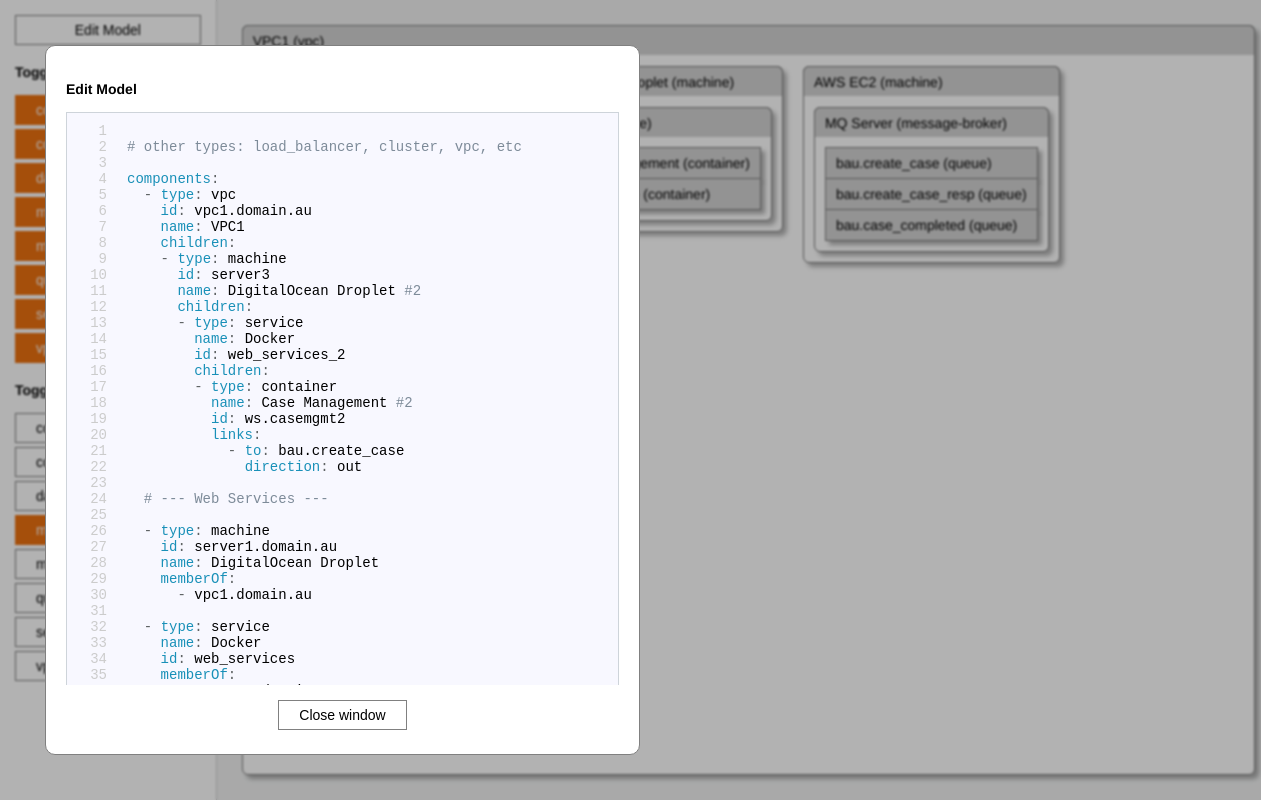
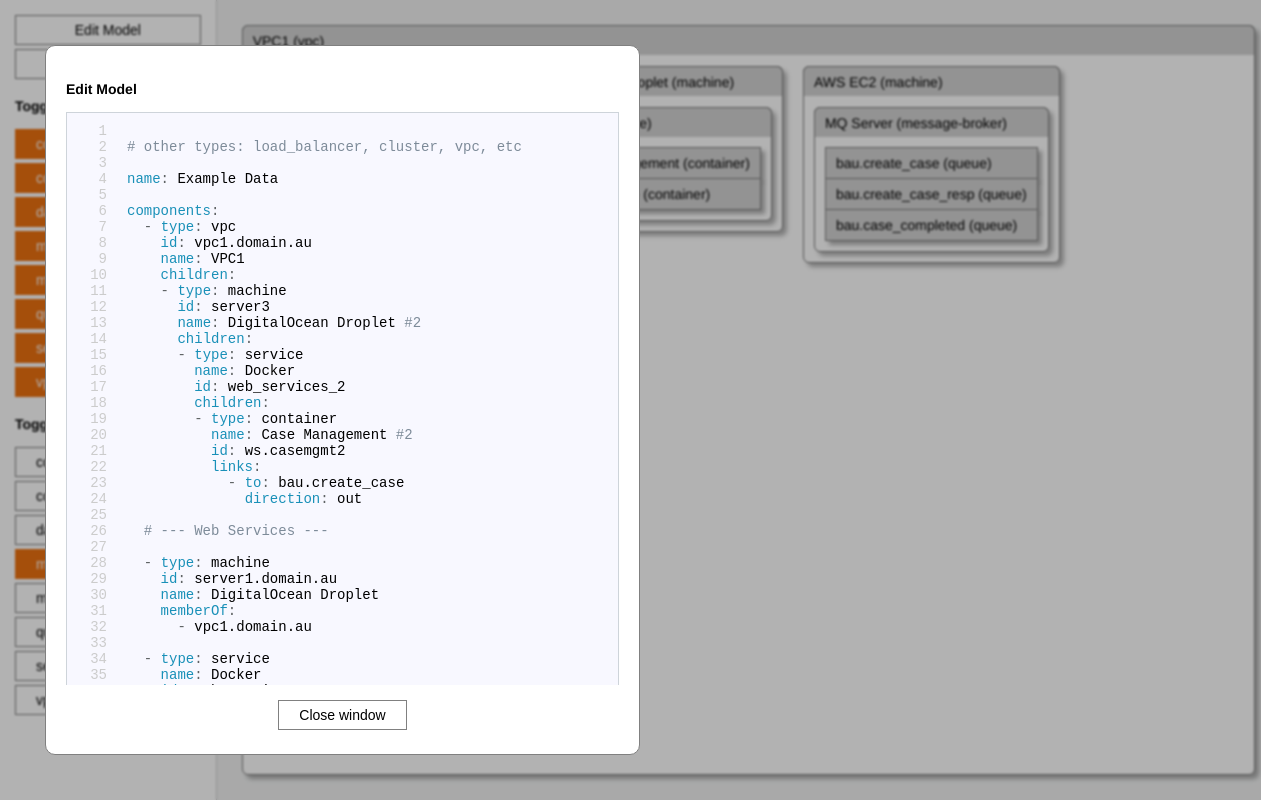
Before and after one commit to nickgrealy/relationships-visualiser, a Gatsby site: page / in a window 1280 px wide. Both pictures are taken after a click on the button "Edit Model". Shown: the full height of the page, 0-1261 px from the left. Built offline with nearby package versions, Linux system fonts and the light colour scheme; Gatsby itself is replaced by a stand-in of ours.

Commit message:
WIP - adding load function.

```diff
--- /dev/null
+++ b/src/common/SampleYamlString.js
@@ -0,0 +1,133 @@
+const rawYamlString = `
+# other types: load_balancer, cluster, vpc, etc
+
+name: Example Data
+
+components:
+  - type: vpc
+    id: vpc1.domain.au
+    name: VPC1
+    children:
+    - type: machine
+      id: server3
+      name: DigitalOcean Droplet #2
+      children:
+      - type: service
+        name: Docker
+        id: web_services_2
+        children:
+        - type: container
+          name: Case Management #2
+          id: ws.casemgmt2
+          links:
+            - to: bau.create_case
+              direction: out
+
+  # --- Web Services ---
+
+  - type: machine
+    id: server1.domain.au
+    name: DigitalOcean Droplet
+    memberOf:
+      - vpc1.domain.au
+
+  - type: service
+    name: Docker
+    id: web_services
+    memberOf:
+      - server1.domain.au
+
+  - type: container
+    name: Case Management
+    id: ws.casemgmt
+    memberOf:
+      - web_services
+    links:
+      - to: bau.create_case
+        direction: out
+      - to: bau.create_case_resp
+        direction: in
+      - to: bau.case_completed
+        direction: both
+      - to: mongo.onepass.cases
+        direction: out
+      - to: mongo.onepass.forms
+        direction: out
+
+  - type: container
+    name: Auth Module
+    id: ws.accessctrl
+    memberOf:
+      - web_services
+    links:
+      - to: bau.create_case
+        direction: out
+      - to: mongo.onepass.users
+        direction: out
+
+  # --- MQ ---
+
+  - type: machine
+    name: AWS EC2
+    id: server2.domain.au
+    memberOf:
+      - vpc1.domain.au
+
+  - type: message-broker
+    name: MQ Server
+    id: mq1.domain.au
+    memberOf:
+      - server2.domain.au
+
+  - type: queue
+    name: bau.create_case
+    id: bau.create_case
+    memberOf:
+      - mq1.domain.au
+
+  - type: queue
+    name: bau.create_case_resp
+    id: bau.create_case_resp
+    memberOf:
+      - mq1.domain.au
+
+  - type: queue
+    name: bau.case_completed
+    id: bau.case_completed
+    memberOf:
+      - mq1.domain.au
+
+  # --- Database ---
+
+  - type: machine
+    name: Atlas MongoDb
+    id: mongo-cluster-123.mongodb.com
+    memberOf:
+      - vpc1.domain.au
+
+  - type: database
+    name: onepass
+    id: mongo.onepass
+    memberOf:
+      - mongo-cluster-123.mongodb.com
+
+  - type: collection
+    name: users
+    id: mongo.onepass.users
+    memberOf:
+      - mongo.onepass
+
+  - type: collection
+    name: cases
+    id: mongo.onepass.cases
+    memberOf:
+      - mongo.onepass
+
+  - type: collection
+    name: forms
+    id: mongo.onepass.forms
+    memberOf:
+      - mongo.onepass
+`
+
+export default rawYamlString
--- /dev/null
+++ b/src/common/Storage.js
@@ -0,0 +1,9 @@
+
+export const save = (name, yamlString) => localStorage.setItem(name, yamlString)
+
+export const load = (name) => localStorage.getItem(name)
+
+/**
+ * @returns {Array<String>} - a list of keys
+ */
+export const list = () => Object.keys(localStorage)
--- a/src/components/ComponentDataYaml.js
+++ b/src/common/YamlPostProcessor.js
@@ -1,143 +1,12 @@
 const yaml = require('js-yaml')
-const { isDef, isUndef, isNotPresent } = require('../common/utils')
-
-const rawYamlString = `
-# other types: load_balancer, cluster, vpc, etc
-
-components:
-  - type: vpc
-    id: vpc1.domain.au
-    name: VPC1
-    children:
-    - type: machine
-      id: server3
-      name: DigitalOcean Droplet #2
-      children:
-      - type: service
-        name: Docker
-        id: web_services_2
-        children:
-        - type: container
-          name: Case Management #2
-          id: ws.casemgmt2
-          links:
-            - to: bau.create_case
-              direction: out
-
-  # --- Web Services ---
-
-  - type: machine
-    id: server1.domain.au
-    name: DigitalOcean Droplet
-    memberOf:
-      - vpc1.domain.au
-
-  - type: service
-    name: Docker
-    id: web_services
-    memberOf:
-      - server1.domain.au
-
-  - type: container
-    name: Case Management
-    id: ws.casemgmt
-    memberOf:
-      - web_services
-    links:
-      - to: bau.create_case
-        direction: out
-      - to: bau.create_case_resp
-        direction: in
-      - to: bau.case_completed
-        direction: both
-      - to: mongo.onepass.cases
-        direction: out
-      - to: mongo.onepass.forms
-        direction: out
-
-  - type: container
-    name: Auth Module
-    id: ws.accessctrl
-    memberOf:
-      - web_services
-    links:
-      - to: bau.create_case
-        direction: out
-      - to: mongo.onepass.users
-        direction: out
-
-  # --- MQ ---
-
-  - type: machine
-    name: AWS EC2
-    id: server2.domain.au
-    memberOf:
-      - vpc1.domain.au
-
-  - type: message-broker
-    name: MQ Server
-    id: mq1.domain.au
-    memberOf:
-      - server2.domain.au
-
-  - type: queue
-    name: bau.create_case
-    id: bau.create_case
-    memberOf:
-      - mq1.domain.au
-
-  - type: queue
-    name: bau.create_case_resp
-    id: bau.create_case_resp
-    memberOf:
-      - mq1.domain.au
-
-  - type: queue
-    name: bau.case_completed
-    id: bau.case_completed
-    memberOf:
-      - mq1.domain.au
-
-  # --- Database ---
-
-  - type: machine
-    name: Atlas MongoDb
-    id: mongo-cluster-123.mongodb.com
-    memberOf:
-      - vpc1.domain.au
-
-  - type: database
-    name: onepass
-    id: mongo.onepass
-    memberOf:
-      - mongo-cluster-123.mongodb.com
-
-  - type: collection
-    name: users
-    id: mongo.onepass.users
-    memberOf:
-      - mongo.onepass
-
-  - type: collection
-    name: cases
-    id: mongo.onepass.cases
-    memberOf:
-      - mongo.onepass
-
-  - type: collection
-    name: forms
-    id: mongo.onepass.forms
-    memberOf:
-      - mongo.onepass
-`
+const { isDef, isUndef, isNotPresent, isString, isArray } = require('./utils')
 
 /**
+ * Parses and validates a Yaml string.
  *
  * @param {*} ymlString
  */
 const parseYaml = ymlString => {
-  const jsonComponents = yaml.load(ymlString)
-
   const ROOT_LEVEL_COMPONENTS = []
   const LINKS = []
   const MAP_BY_MEMBER_OF = {}
@@ -167,8 +36,8 @@ const parseYaml = ymlString => {
     // pre-process verification checks...
 
     // verify id is valid...
-    if (typeof id === 'undefined') throw new Error(`Component must have an 'id' field - '${JSON.stringify(component)}'`)
-    if (typeof id !== 'string') throw new Error(`'id' must be a string - '${id}'`)
+    if (typeof id === 'undefined') throw new Error(`'id' field missing - '${JSON.stringify(component)}'`)
+    if (typeof id !== 'string') throw new Error(`'id' field must be a string - '${id}'`)
 
     // verify parentIds are valid...
     parentIds.forEach(parentId => {
@@ -225,11 +94,19 @@ const parseYaml = ymlString => {
     })
   }
 
+  // parse yaml...
+  const root = yaml.load(ymlString)
+
   // pre-pre-checks...
-  if (isNotPresent(jsonComponents) || !Array.isArray(jsonComponents.components)) throw new Error('Root element must be a \'components:\' of type array.')
+  if (isNotPresent(root)) throw new Error('Root element must not be empty - required fields => \'name\', \'components\'.')
+  const { name, components } = root
+  if (isUndef(name)) throw new Error(`Root \'name\' field missing - ${JSON.stringify({ root, ymlString })}`)
+  if (isUndef(components)) throw new Error('Root \'components\' field missing')
+  if (!isString(name)) throw new Error(`Root 'name' field must be a string - '${name}'`)
+  if (!isArray(components)) throw new Error('Root \'components\' element must be an array.')
 
   // start processing the components...
-  jsonComponents.components.forEach(component => recursivelyProcessComponents(component))
+  components.forEach(component => recursivelyProcessComponents(component))
 
   // post process checks...
   LINKS.forEach(({ to }) => {
@@ -240,6 +117,7 @@ const parseYaml = ymlString => {
   })
 
   const response = {
+    root,
     ROOT_LEVEL_COMPONENTS,
     LINKS,
     MAP_BY_MEMBER_OF,
@@ -249,12 +127,9 @@ const parseYaml = ymlString => {
     UNIQUE_IDS
   }
 
-  console.debug('got here 6', response)
-
   return response
 }
 
 module.exports = {
-  rawYamlString,
   parseYaml
 }
--- a/src/common/utils.js
+++ b/src/common/utils.js
@@ -1,4 +1,6 @@
 
+export const isArray = o => Array.isArray(o)
+export const isString = o => typeof o === 'string'
 export const isUndef = o => typeof o === 'undefined'
 export const isNull = o => o === null
 export const isDef = o => typeof o !== 'undefined'
--- a/src/components/Button.js
+++ b/src/components/Button.js
@@ -1,5 +1,5 @@
 import styled from 'styled-components'
-import THEME from './Theme'
+import THEME from '../common/Theme'
 
 /**
  * The base class for all buttons.
--- a/src/components/DirectionalLine.js
+++ b/src/components/DirectionalLine.js
@@ -1,6 +1,6 @@
 import * as React from 'react'
 import Xarrow from 'react-xarrows'
-import THEME from './Theme'
+import THEME from '../common/Theme'
 
 const LINE_WIDTH = 1
 
--- a/src/components/Stage.js
+++ b/src/components/Stage.js
@@ -2,7 +2,7 @@ import * as React from 'react'
 import Draggable from 'react-draggable'
 import styled from 'styled-components'
 import { DirectionalLine } from '../components/DirectionalLine'
-import THEME from '../components/Theme'
+import THEME from '../common/Theme'
 import { Flex } from './Flex'
 import { throttle } from 'throttle-debounce'
 import { isDef } from '../common/utils'
--- a/src/pages/index.js
+++ b/src/pages/index.js
@@ -1,15 +1,17 @@
 
 import * as React from 'react'
 import styled from 'styled-components'
-import { copyValuesIfExists, isDef } from '../common/utils'
+import { copyValuesIfExists } from '../common/utils'
 import Button from '../components/Button'
-import { parseYaml, rawYamlString } from '../components/ComponentDataYaml'
+import rawYamlString from '../common/SampleYamlString'
+import { parseYaml } from '../common/YamlPostProcessor'
 import { Flex } from '../components/Flex'
 import Overlay from '../components/Overlay'
 import Stage from '../components/Stage'
-import THEME from '../components/Theme'
+import THEME from '../common/Theme'
 import Window from '../components/Window'
 import YamlEditor from '../components/YamlEditor'
+import { list, save } from '../common/Storage'
 import './style.css'
 
 const Sidebar = styled(Flex)`
@@ -39,11 +41,70 @@ const ToggleButtons = ({ object, setObject }) => {
 const Title = styled.b`padding:15px 0px;`
 
 /**
+ * Shows a text editor for modifying the model in Yaml.
+ *
+ * @param {*} param0
+ */
+const EditorPopupWindow = ({ showEditorPopup, setShowEditorPopup, rawYaml, setRawYaml, setComponents, errorMessage, setErrorMessage }) => {
+  return <Overlay flex="growchild" show={showEditorPopup} setShowPopup={setShowEditorPopup}>
+    <Window flex="grow" style={{ margin: '45px 50vw 45px 45px' }}>
+    <Title>Edit Model</Title>
+    <Flex flex="scroll-y">
+      <div style={{ minHeight: '100px', width: '100%' }}>
+        <YamlEditor
+          value={rawYaml}
+          onChange={code => {
+            // set raw yaml must be first, never block the text from updating@
+            setRawYaml(code)
+            try {
+              const newComponents = parseYaml(code)
+              console.log(newComponents.root)
+              setComponents(newComponents)
+              setErrorMessage(false)
+              save(newComponents.root.name, code)
+            } catch (err) {
+              setErrorMessage(err.message)
+            }
+          }}
+        />
+      </div>
+    </Flex>
+    { errorMessage && <Title style={{ color: THEME.awsRed }}>Error: {errorMessage}</Title>}
+    <Flex flex="center" style={{ marginTop: '15px' }}>
+      <Button onClick={() => setShowEditorPopup(false)}>Close window</Button>
+    </Flex>
+    </Window>
+  </Overlay>
+}
+
+/**
+ * Shows a list of saved - allows loading from the list..
+ *
+ * @param {*} param0
+ */
+const LoadPopupWindow = ({ showLoadPopup, setShowLoadPopup, setComponents, errorMessage, setErrorMessage }) => {
+  return <Overlay flex="growchild" show={showLoadPopup} setShowPopup={setShowLoadPopup}>
+    <Window flex="grow" style={{ margin: '45px 50vw 45px 45px' }}>
+    <Title>Load Model</Title>
+    <Flex flex="scroll-y">
+      <div style={{ minHeight: '100px', width: '100%' }}>
+        { list().map(key => <div key={key}>{key}</div>)}
+      </div>
+    </Flex>
+    <Flex flex="center" style={{ marginTop: '15px' }}>
+      <Button onClick={() => setShowLoadPopup(false)}>Load selected model</Button>
+    </Flex>
+    </Window>
+  </Overlay>
+}
+
+/**
  * Creates the landing page.
  */
 const IndexPage = () => {
   const tmp = parseYaml(rawYamlString)
-  const [showPopup, setShowPopup] = React.useState(false)
+  const [showEditorPopup, setShowEditorPopup] = React.useState(false)
+  const [showLoadPopup, setShowLoadPopup] = React.useState(false)
   const [rawYaml, setRawYaml] = React.useState(rawYamlString)
   const [components, setComponents] = React.useState(tmp)
   const [errorMessage, setErrorMessage] = React.useState(false)
@@ -63,38 +124,17 @@ const IndexPage = () => {
   }, [])
 
   return <React.Fragment>
-      {/* popup window */}
-      <Overlay flex="growchild" show={showPopup} setShowPopup={setShowPopup}>
-        <Window flex="grow" style={{ margin: '45px 50vw 45px 45px' }}>
-        <Title>Edit Model</Title>
-        <Flex flex="scroll-y">
-          <div style={{ minHeight: '100px', width: '100%' }}>
-            <YamlEditor
-              value={rawYaml}
-              onChange={code => {
-                // set raw yaml must be first, never block the text from updating@
-                setRawYaml(code)
-                try {
-                  setComponents(parseYaml(code))
-                  setErrorMessage(false)
-                } catch (err) {
-                  setErrorMessage(err.message)
-                }
-              }}
-            />
-          </div>
-        </Flex>
-        { errorMessage && <Title style={{ color: THEME.awsRed }}>Error: {errorMessage}</Title>}
-        <Flex flex="center" style={{ marginTop: '15px' }}>
-          <Button onClick={() => setShowPopup(false)}>Close window</Button>
-        </Flex>
-        </Window>
-      </Overlay>
+      {/* editor popup window */}
+      <EditorPopupWindow {...{ showEditorPopup, setShowEditorPopup, rawYaml, setRawYaml, setComponents, errorMessage, setErrorMessage }} />
+
+      {/* load popup window */}
+      <LoadPopupWindow {...{ showLoadPopup, setShowLoadPopup, rawYaml, setRawYaml, setComponents, errorMessage, setErrorMessage }} />
 
       {/* left sidebar */}
       <Flex flex="grow">
         <Sidebar>
-          <Button onClick={() => setShowPopup(true)}>Edit Model</Button>
+          <Button onClick={() => setShowEditorPopup(true)}>Edit Model</Button>
+          <Button onClick={() => setShowLoadPopup(true)}>Load Model</Button>
           <Title>Toggle Visibility</Title>
           <ToggleButtons object={visibleTypes} setObject={setVisibleTypes} />
           <Title>Toggle Draggable</Title>
```
Also changed, not shown: README.md, src/common/Theme.js (renamed from src/components/Theme.js).
